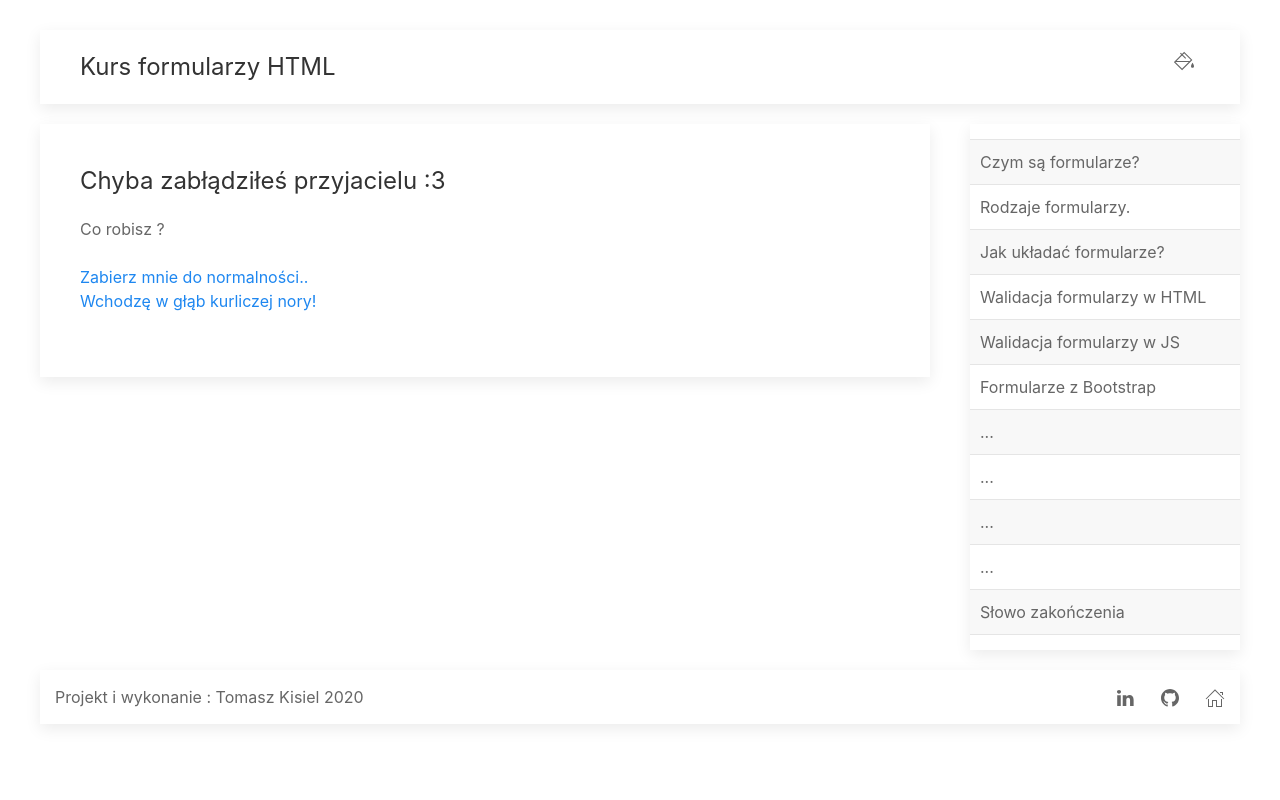
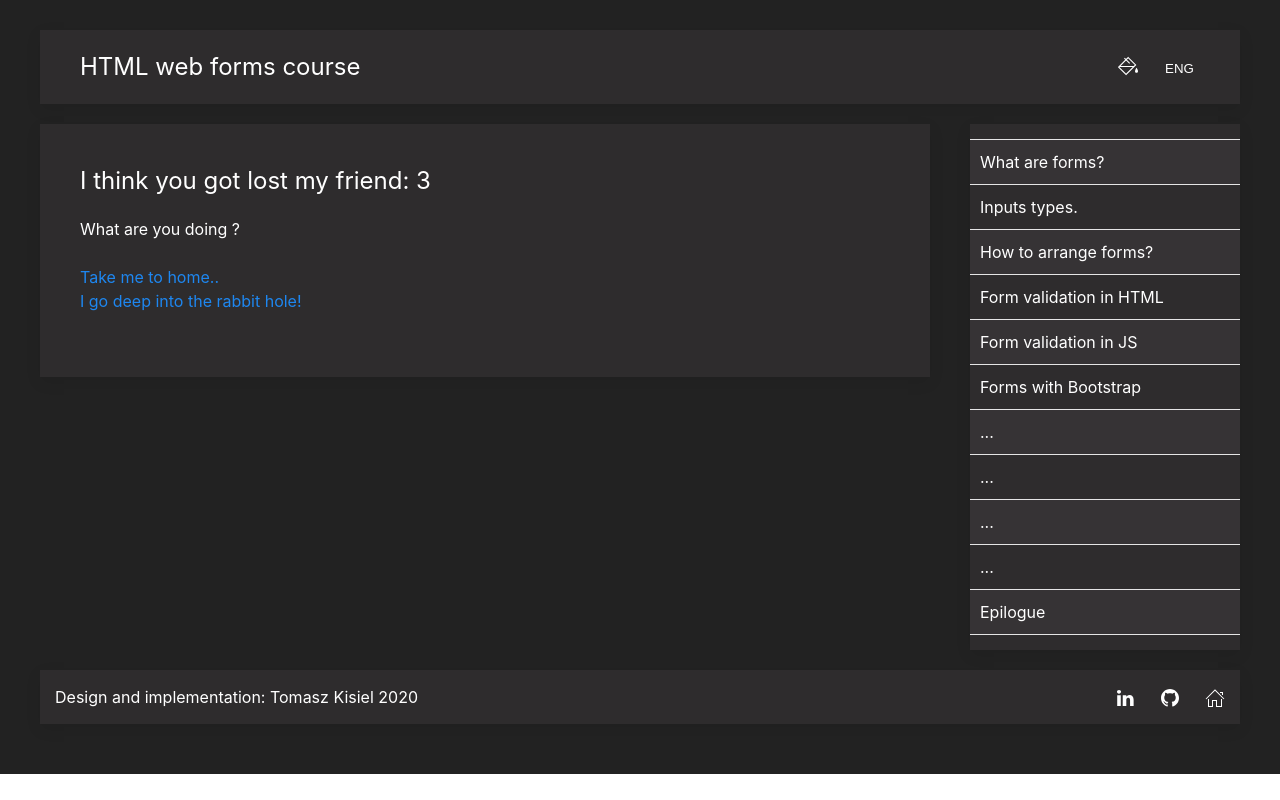
Before and after one commit to kishieel/web-forms-course, a React (Create React App) app: page /lesson/1 in a window 1280 px wide. Built offline with nearby package versions, Linux system fonts and the light colour scheme.

Commit message:
Added polish and englis translations.

```diff
--- a/src/components/App.js
+++ b/src/components/App.js
@@ -14,15 +14,23 @@ import {
 } from "react-router-dom";
 
 const App = () => {
-    const [ darkMode, setDarkMode ] = useState( localStorage.getItem('darkMode') == 'true' || false )
+  const [ darkMode, setDarkMode ] = useState( localStorage.getItem('darkMode') == 'true' || true )
+  const [ language, setLanguage ] = useState( localStorage.getItem('language') || "ENG" )
+
+  console.log( language)
 
   const handleDarkModeChange = ( ) => {
     setDarkMode( ! darkMode  )
   }
 
+  const handleLanguageChange = ( ) => {
+    setLanguage( language === "ENG" ? "PLN" : "ENG"  )
+  }
+
   useEffect(() => {
     localStorage.setItem('darkMode', darkMode);
-    }, [ darkMode ]);
+    localStorage.setItem('language', language);
+  }, [ darkMode, language ]);
 
   return (<>
     <Router>
@@ -31,33 +39,33 @@ const App = () => {
         <div className="uk-container">
           <div className="uk-grid">
             <div className="uk-width-1-1@m uk-margin-bottom">
-                <Header handleDarkModeChange={ handleDarkModeChange } />
+              <Header handleDarkModeChange={ handleDarkModeChange } handleLanguageChange={ handleLanguageChange} lang={ language }/>
             </div>
             <div className="uk-width-1-4@m uk-margin-bottom uk-flex-last@m">
-                <Navigation />
+              <Navigation lang={ language }/>
             </div>
             <div className="uk-width-3-4@m uk-margin-bottom">
               <Switch>
                 <Route exact={true} path="/">
-                    <FirstLesson />
+                  <FirstLesson lang={ language }/>
                 </Route>
                 <Route path="/lessons/1">
-                    <FirstLesson />
+                  <FirstLesson lang={ language }/>
                 </Route>
                 <Route path="/lessons/2">
-                    <SecondLesson />
+                  <SecondLesson lang={ language }/>
                 </Route>
                 <Route path="/epilogue">
-                    <Epilogue />
+                  <Epilogue lang={ language }/>
                 </Route>
                 <Route path="*">
-                    <NotFound />
+                  <NotFound lang={ language }/>
                 </Route>
               </Switch>
             </div>
           </div>
           <div className="uk-width-1-1@m uk-margin-bottom">
-              <Footer />
+            <Footer lang={ language }/>
           </div>
         </div>
       </div>
@@ -65,23 +73,4 @@ const App = () => {
   </>)
 }
 
-//style={{ height: 265, boxSizing: 'border-box', display: 'flex', alignItems: 'center', justifyContent: 'center', border: '2px solid', margin: '1em', padding: '1em'}}
-
-// <a href="#" className="uk-position-fixed uk-position-bottom-center" style={{ width: 40, height: 40, borderRadius: 20, margin: 20, padding: 11, paddingTop: 14, background: '#aaa', color: '#fff' }} uk-totop="" uk-scroll=""></a>
-
-/*
-<div className="uk-grid">
-<div className="uk-width-4-5@m uk-push-1-2">
-  <div className="uk-card uk-card-default uk-card-body">
-    adsad
-  </div>
-</div>
-<div className="uk-width-1-5@m uk-pull-1-2 uk-row-first">
-  <div className="uk-card uk-card-default uk-card-body">
-  <h3 className="uk-card-title">Default</h3>
-  <p>Lorem ipsum <a href="#">dolor</a> sit amet, consectetur adipiscing elit, sed do eiusmod tempor incididunt ut labore et dolore magna aliqua.</p>
-</div>
-</div>
-*/
-
 export default App;
--- a/src/components/theme/Footer.js
+++ b/src/components/theme/Footer.js
@@ -1,10 +1,13 @@
 import React from 'react'
+import { selectLanguageText } from '../../lang'
 
-const Footer = ( ) => {
+const Footer = ( props ) => {
+  const { lang } = props
+
   return (<>
     <footer className="uk-card uk-card-default uk-card-body uk-padding-small">
       <span>
-        Projekt i wykonanie : Tomasz Kisiel 2020
+        { selectLanguageText( lang, "footer" ) }
       </span>
       <span className="uk-align-right">
         <a className="uk-margin-remove-bottom tk-social-media"
--- a/src/components/theme/Header.js
+++ b/src/components/theme/Header.js
@@ -1,19 +1,26 @@
 import React from 'react'
+import { selectLanguageText } from '../../lang'
 
 const Header = ( props ) => {
-  const { handleDarkModeChange } = props
+  const { lang, handleDarkModeChange, handleLanguageChange } = props
 
   return (<>
     <header className="uk-card uk-card-default uk-card-body"
       style={{ paddingTop: 20, paddingBottom: 20 }}>
       <div className="uk-grid">
         <h3 className="uk-width-1-1 uk-width-expand@s uk-card-title uk-margin-remove-bottom">
-          Kurs formularzy HTML
+          { selectLanguageText( lang, "header" ) }
         </h3>
         <span className="uk-width-1-1 uk-width-auto@s"
           style={{ cursor: 'pointer' }}>
-          <button className="uk-align-right uk-margin-remove tk-dark-mode-switch"
-            onClick={ () => handleDarkModeChange() }>
+          <button className="uk-align-right tk-theme-button"
+            onClick={ () => handleLanguageChange() }
+            style={{ margin: 0, marginTop: 10, marginLeft: 15 }}>
+            { lang }
+          </button>
+          <button className="uk-align-right tk-theme-button"
+            onClick={ () => handleDarkModeChange() }
+            style={{ margin: 0, marginTop: 5 }}>
             <span uk-icon="paint-bucket"></span>
           </button>
         </span>
--- a/src/components/theme/Navigation.js
+++ b/src/components/theme/Navigation.js
@@ -1,35 +1,38 @@
 import React from 'react'
 import { Link } from "react-router-dom";
+import { selectLanguageText } from '../../lang'
 
-const Navigation = ( ) => {
+const Navigation = ( props ) => {
+  const { lang } = props
+
   return (<>
     <nav className="uk-card uk-card-default uk-card-body"
       style={{ padding: 0, paddingTop: 15, paddingBottom: 15 }}>
       <ul className="uk-list uk-list-striped">
         <li className="tk-nav-item">
-          <Link to="/lessons/1">Czym są formularze?</Link>
+          <Link to="/lessons/1">{ selectLanguageText( lang, "lesson-1-title" ) }</Link>
         </li>
         <li className="tk-nav-item">
-          <Link to="/lessons/2">Rodzaje formularzy.</Link>
+          <Link to="/lessons/2">{ selectLanguageText( lang, "lesson-2-title" ) }</Link>
         </li>
         <li className="tk-nav-item">
-          <a href="#">Jak układać formularze?</a>
+          <a href="#">{ selectLanguageText( lang, "lesson-3-title" ) }</a>
         </li>
         <li className="tk-nav-item">
-          <a href="#">Walidacja formularzy w HTML</a>
+          <a href="#">{ selectLanguageText( lang, "lesson-4-title" ) }</a>
         </li>
         <li className="tk-nav-item">
-          <a href="#">Walidacja formularzy w JS</a>
+          <a href="#">{ selectLanguageText( lang, "lesson-5-title" ) }</a>
         </li>
         <li className="tk-nav-item">
-          <a href="#">Formularze z Bootstrap</a>
+          <a href="#">{ selectLanguageText( lang, "lesson-6-title" ) }</a>
         </li>
         <li className="tk-nav-item"> <a href="#">...</a> </li>
         <li className="tk-nav-item"> <a href="#">...</a> </li>
         <li className="tk-nav-item"> <a href="#">...</a> </li>
         <li className="tk-nav-item"> <a href="#">...</a> </li>
         <li className="tk-nav-item">
-          <Link to="/epilogue">Słowo zakończenia</Link>
+          <Link to="/epilogue">{ selectLanguageText( lang, "epilogue-title" ) }</Link>
         </li>
       </ul>
     </nav>
--- a/src/components/theme/NotFound.js
+++ b/src/components/theme/NotFound.js
@@ -1,17 +1,21 @@
 import React from 'react'
 import { Link } from "react-router-dom";
+import { selectLanguageText } from '../../lang'
 
-const NotFound = () => {
+const NotFound = ( props ) => {
+  const { lang } = props
+  console.log( props )
+
   return (<>
     <div className="uk-card uk-card-default uk-card-body">
-      <h3 className="uk-card-title">Chyba zabłądziłeś przyjacielu :3</h3>
+      <h3 className="uk-card-title">{ selectLanguageText( lang, "not-found-title" ) }</h3>
       <p>
-        Co robisz ? <br/><br/>
-        <Link to="/">Zabierz mnie do normalności..</Link> <br/>
-        <Link to="/deep">Wchodzę w głąb kurliczej nory!</Link><br/>
+        { selectLanguageText( lang, "not-found-what-next" ) } <br/><br/>
+        <Link to="/">{ selectLanguageText( lang, "not-found-back-home" ) }</Link> <br/>
+        <Link to="/deep">{ selectLanguageText( lang, "not-found-go-deep" ) }</Link><br/>
         <Link to="/real-deep"
           style={{ color: 'transparent' }}>
-          Wchodzę w głąb kurliczej nory!
+          { selectLanguageText( lang, "not-found-go-real-deep" ) }
         </Link>
       </p>
     </div>
--- a/src/css/style.scss
+++ b/src/css/style.scss
@@ -2,12 +2,16 @@
 @import "~uikit/src/scss/mixins-theme.scss";
 @import "~uikit/src/scss/uikit-theme.scss";
 
-.tk-dark-mode-switch {
+.tk-theme-button {
   background: inherit;
   color: inherit;
   border: none;
   outline:none;
   cursor: pointer;
+
+  &:hover {
+    color: $global-primary-background;
+  }
 }
 
 .tk-dark-mode {
--- /dev/null
+++ b/src/lang/index.js
@@ -0,0 +1,38 @@
+const translations = {
+  "PLN": {
+    "header": "Kurs formularzy HTML",
+    "footer": "Projekt i wykonanie : Tomasz Kisiel 2020",
+    "lesson-1-title": "Czym są formularze?",
+    "lesson-2-title": "Rodzaje formularzy.",
+    "lesson-3-title": "Jak układać formularze?",
+    "lesson-4-title": "Walidacja formularzy w HTML",
+    "lesson-5-title": "Walidacja formularzy w JS",
+    "lesson-6-title": "Formularze z Bootstrap",
+    "epilogue-title": "Słowo zakończenia",
+    "not-found-title": "Chyba zabłądziłeś przyjacielu :3",
+    "not-found-what-next": "Co robisz ?",
+    "not-found-back-home": "Zabierz mnie do normalności..",
+    "not-found-go-deep": "Wchodzę w głąb kurliczej nory!",
+    "not-found-go-real-deep": "Pokaż mi prawdę!",
+  },
+  "ENG": {
+    "header": "HTML web forms course",
+    "footer": "Design and implementation: Tomasz Kisiel 2020",
+    "lesson-1-title": "What are forms?",
+    "lesson-2-title": "Inputs types.",
+    "lesson-3-title": "How to arrange forms?",
+    "lesson-4-title": "Form validation in HTML",
+    "lesson-5-title": "Form validation in JS",
+    "lesson-6-title": "Forms with Bootstrap",
+    "epilogue-title": "Epilogue",
+    "not-found-title": "I think you got lost my friend: 3",
+    "not-found-what-next": "What are you doing ?",
+    "not-found-back-home": "Take me to home..",
+    "not-found-go-deep": "I go deep into the rabbit hole!",
+    "not-found-go-real-deep": "Show me the truth!",
+  }
+}
+
+export const selectLanguageText = ( lang, text ) => {
+  return translations[ lang ]?.[ text ]
+}
```
Lines whose indentation alone changed are shown as unchanged.
